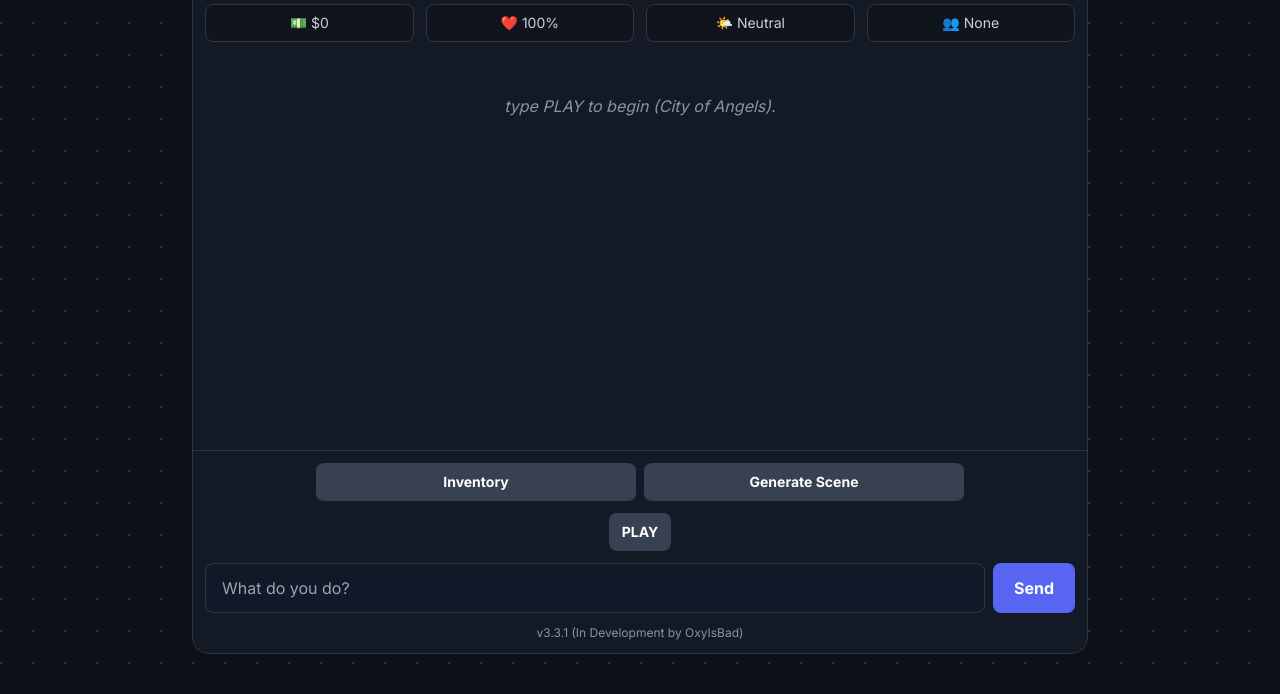
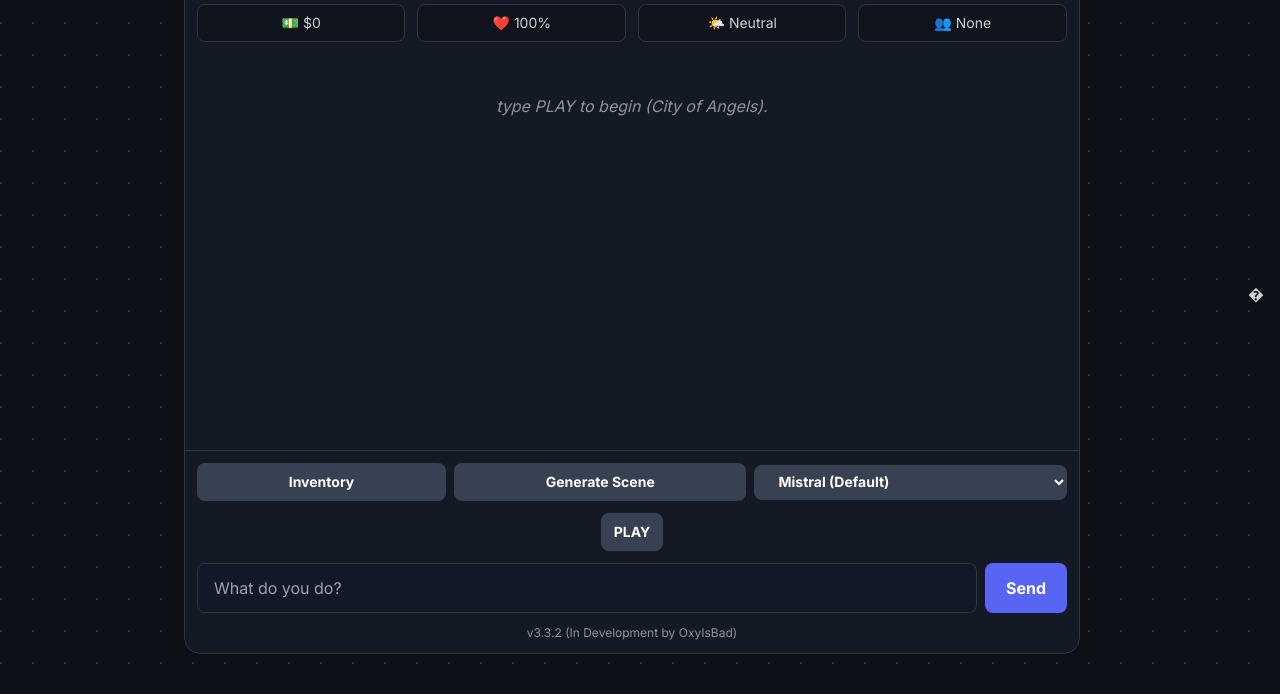
Before and after one commit to oxyisbad222/AstorPeak, a website: page index.html in a window 1280 px wide. Shown: the part 106-800 px from the top of the page. Drawn offline with nearby package versions, Linux system fonts and the light colour scheme.

Commit message:
Update index.html

```diff
--- a/index.html
+++ b/index.html
@@ -90,7 +90,7 @@
 
         <!-- HUD -->
         <div id="hud-container" class="grid grid-cols-2 md:grid-cols-4 gap-3 p-3 text-center text-xs sm:text-sm flex-shrink-0">
-            <div id="hud-money-btn" class="hud-item p-2 rounded-lg"><span id="hud-money">💵 $0</span></div>
+            <div id="hud-money-btn" class="hud-item p-2 rounded-lg"><span id="hud-money">� $0</span></div>
             <div id="hud-health-btn" class="hud-item p-2 rounded-lg"><span id="hud-health">❤️ 100%</span></div>
             <div id="hud-reputation-btn" class="hud-item p-2 rounded-lg"><span id="hud-reputation">🌤️ Neutral</span></div>
             <div id="hud-relationships-btn" class="hud-item p-2 rounded-lg"><span id="hud-relationships">👥 None</span></div>
@@ -101,16 +101,21 @@
 
         <!-- Footer / Input Area -->
         <footer class="p-3 border-t mt-auto flex-shrink-0" style="border-color: var(--border-color);">
-            <div class="flex items-center justify-center gap-2 mb-3">
-                 <button id="inventory-button" class="bg-gray-700 text-white text-sm font-semibold py-2 px-5 rounded-lg w-full max-w-xs">Inventory</button>
-                 <button id="image-gen-button" class="bg-gray-700 text-white text-sm font-semibold py-2 px-5 rounded-lg w-full max-w-xs">Generate Scene</button>
+            <div class="flex flex-col sm:flex-row items-center justify-center gap-2 mb-3">
+                 <button id="inventory-button" class="bg-gray-700 text-white text-sm font-semibold py-2 px-5 rounded-lg w-full sm:w-auto flex-grow">Inventory</button>
+                 <button id="image-gen-button" class="bg-gray-700 text-white text-sm font-semibold py-2 px-5 rounded-lg w-full sm:w-auto flex-grow">Generate Scene</button>
+                 <select id="model-selector" class="bg-gray-700 text-white text-sm font-semibold py-2 px-5 rounded-lg w-full sm:w-auto flex-grow focus:outline-none focus:ring-2" style="border-color: var(--border-color); focus-ring-color: var(--primary-accent);">
+                    <option value="mistral-7b-instruct">Mistral (Default)</option>
+                    <option value="llama-3-8b-instruct">Llama 3 (8B)</option>
+                    <option value="mistral-large-latest">Mistral Large</option>
+                 </select>
             </div>
             <div id="quick-actions" class="flex flex-wrap gap-2 mb-3 justify-center"></div>
             <div class="flex gap-2">
                 <input type="text" id="user-input" class="flex-grow bg-gray-900 border rounded-lg px-4 py-3 focus:outline-none focus:ring-2 w-full" style="border-color: var(--border-color); focus-ring-color: var(--primary-accent);" placeholder="What do you do?">
                 <button id="send-button" class="text-white font-bold py-3 px-5 rounded-lg option-button">Send</button>
             </div>
-             <div id="version-text" class="text-xs mt-3 text-center" style="color: var(--text-secondary);">v3.3.1 (In Development by OxyIsBad)</div>
+             <div id="version-text" class="text-xs mt-3 text-center" style="color: var(--text-secondary);">v3.3.2 (In Development by OxyIsBad)</div>
         </footer>
     </div>
 
@@ -125,6 +130,7 @@
         const quickActionsContainer = document.getElementById('quick-actions');
         const modalContainer = document.getElementById('modal-container');
         const imageGenButton = document.getElementById('image-gen-button');
+        const modelSelector = document.getElementById('model-selector');
 
         // --- Game State ---
         let gameState = {
@@ -132,6 +138,7 @@
             useYourWords: false,
             currentScene: 'start',
             lastNarration: '',
+            selectedModel: 'mistral-7b-instruct', // Default model
             character: { name: '', age: null, gender: '', orientation: '' },
             stats: {
                 money: { cash: 0, assets: [] },
@@ -271,6 +278,9 @@
         async function generateStory() {
             showLoading(true);
             try {
+                // Update the selected model in game state before sending
+                gameState.selectedModel = modelSelector.value;
+
                 const response = await fetch('/api/generate', {
                     method: 'POST',
                     headers: { 'Content-Type': 'application/json' },
@@ -281,7 +291,6 @@
 
                 gameState.history.push({role: "user", parts: [{text: content.promptSentToAI}]}, {role: "model", parts: [{text: JSON.stringify(content)}]});
 
-                // Use deepMerge to update nested stats and relationships correctly
                 if (content.newStats) { deepMerge(gameState.stats, content.newStats); }
                 if (content.newRelationships) { deepMerge(gameState.relationships, content.newRelationships); }
 
@@ -472,3 +481,4 @@
     </script>
 </body>
 </html>
+�
```
